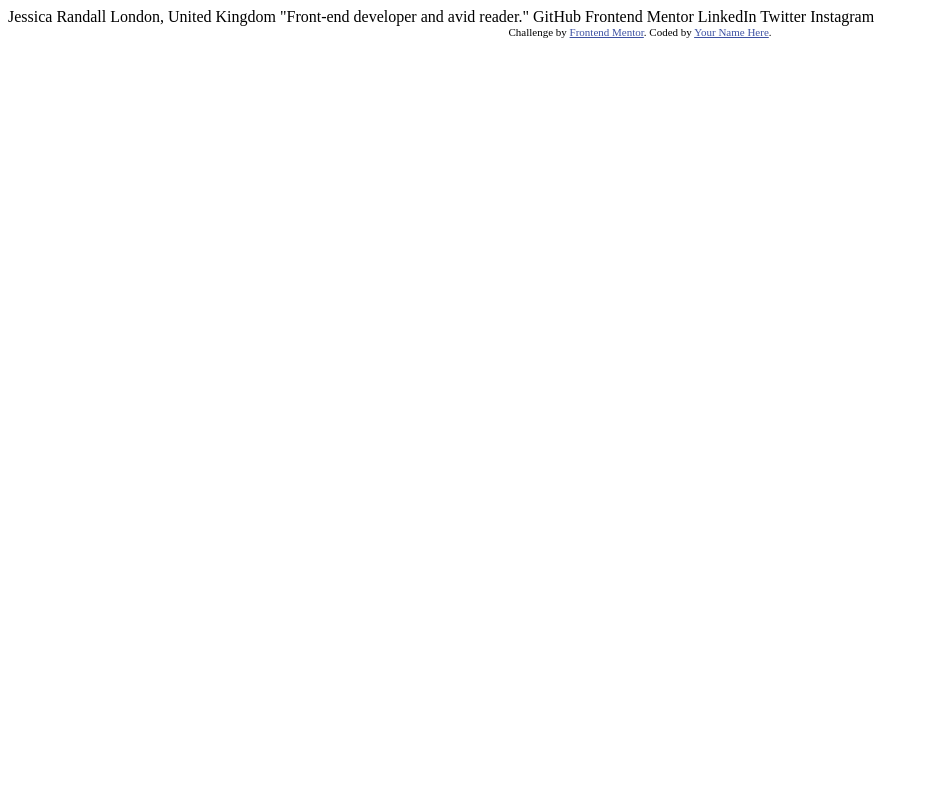
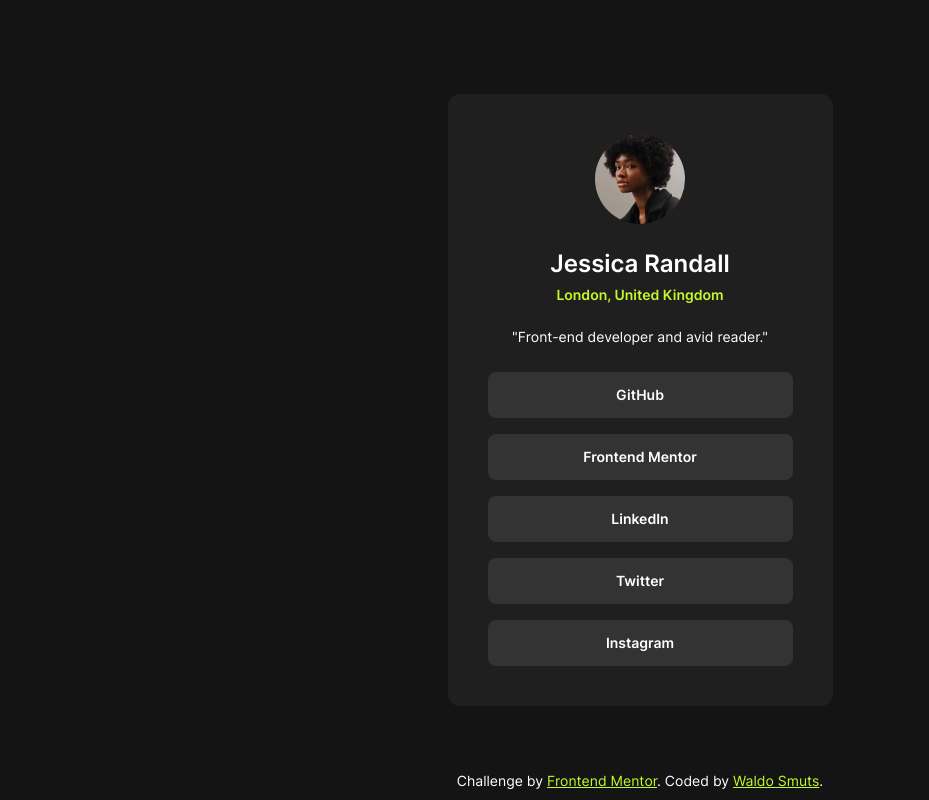
Before and after one commit to waldosmuts/social-links-profile, a plain HTML site: page index.html in a window 1280 px wide. Shown: the whole page, without its empty margins (0-929 px from the left). Drawn offline with Linux system fonts and the light colour scheme.

Commit message:
first solution

```diff
--- a/index.html
+++ b/index.html
@@ -1,34 +1,38 @@
 <!DOCTYPE html>
 <html lang="en">
-<head>
-  <meta charset="UTF-8">
-  <meta name="viewport" content="width=device-width, initial-scale=1.0"> <!-- displays site properly based on user's device -->
-
-  <link rel="icon" type="image/png" sizes="32x32" href="./assets/images/favicon-32x32.png">
-
-  <title>Frontend Mentor | Social links profile</title>
-
-  <!-- Feel free to remove these styles or customise in your own stylesheet 👍 -->
-  <style>
-    .attribution { font-size: 11px; text-align: center; }
-    .attribution a { color: hsl(228, 45%, 44%); }
-  </style>
-</head>
-<body>
-
-  Jessica Randall
-  London, United Kingdom
-  "Front-end developer and avid reader."
-
-  GitHub
-  Frontend Mentor
-  LinkedIn
-  Twitter
-  Instagram
-
-  <div class="attribution">
-    Challenge by <a href="https://www.frontendmentor.io?ref=challenge" target="_blank">Frontend Mentor</a>.
-    Coded by <a href="#">Your Name Here</a>.
-  </div>
-</body>
+  <head>
+    <meta charset="UTF-8" />
+    <meta name="viewport" content="width=device-width, initial-scale=1.0" />
+    <link
+      rel="icon"
+      type="image/png"
+      sizes="32x32"
+      href="./assets/images/favicon-32x32.png"
+    />
+    <link rel="stylesheet" href="reset.css" />
+    <link rel="stylesheet" href="stylesheet.css" />
+    <title>Social Links Profile | Frontend Mentor</title>
+  </head>
+  <body>
+    <div class="card">
+      <img src="./assets/images/avatar-jessica.jpeg" alt="profile picture" />
+      <h1>Jessica Randall</h1>
+      <h2>London, United Kingdom</h2>
+      <h3>"Front-end developer and avid reader."</h3>
+      <div class="links">
+        <a href="" target="_blank" class="link">GitHub</a>
+        <a href="" target="_blank" class="link">Frontend Mentor</a>
+        <a href="" target="_blank" class="link">LinkedIn</a>
+        <a href="" target="_blank" class="link">Twitter</a>
+        <a href="" target="_blank" class="link">Instagram</a>
+      </div>
+    </div>
+    <footer class="attribution">
+      Challenge by
+      <a href="https://www.frontendmentor.io?ref=challenge" target="_blank"
+        >Frontend Mentor</a
+      >. Coded by
+      <a href="https://github.com/waldosmuts" target="_blank">Waldo Smuts</a>.
+    </footer>
+  </body>
 </html>
--- /dev/null
+++ b/reset.css
@@ -0,0 +1,124 @@
+html,
+body,
+div,
+span,
+applet,
+object,
+iframe,
+h1,
+h2,
+h3,
+h4,
+h5,
+h6,
+p,
+blockquote,
+pre,
+a,
+abbr,
+acronym,
+address,
+big,
+cite,
+code,
+del,
+dfn,
+em,
+img,
+ins,
+kbd,
+q,
+s,
+samp,
+small,
+strike,
+strong,
+sub,
+sup,
+tt,
+var,
+b,
+u,
+i,
+center,
+dl,
+dt,
+dd,
+ol,
+ul,
+li,
+fieldset,
+form,
+label,
+legend,
+table,
+caption,
+tbody,
+tfoot,
+thead,
+tr,
+th,
+td,
+article,
+aside,
+canvas,
+details,
+embed,
+figure,
+figcaption,
+footer,
+header,
+hgroup,
+menu,
+nav,
+output,
+ruby,
+section,
+summary,
+time,
+mark,
+audio,
+video {
+  margin: 0;
+  padding: 0;
+  border: 0;
+  font-size: 100%;
+  font: inherit;
+  vertical-align: baseline;
+}
+/* HTML5 display-role reset for older browsers */
+article,
+aside,
+details,
+figcaption,
+figure,
+footer,
+header,
+hgroup,
+menu,
+nav,
+section {
+  display: block;
+}
+body {
+  line-height: 1;
+}
+ol,
+ul {
+  list-style: none;
+}
+blockquote,
+q {
+  quotes: none;
+}
+blockquote:before,
+blockquote:after,
+q:before,
+q:after {
+  content: '';
+  content: none;
+}
+table {
+  border-collapse: collapse;
+  border-spacing: 0;
+}
--- /dev/null
+++ b/stylesheet.css
@@ -0,0 +1,119 @@
+:root {
+  --color-green: hsl(75, 94%, 57%);
+  --color-white: hsl(0, 0%, 100%);
+  --color-grey: hsl(0, 0%, 20%);
+  --color-dark-grey: hsl(0, 0%, 12%);
+  --color-off-black: hsl(0, 0%, 8%);
+
+  --font-primary: Inter, sans-serif;
+}
+
+@font-face {
+  font-family: Inter;
+  src: url('/assets/fonts/Inter-VariableFont_slnt,wght.ttf') format('truetype');
+  font-weight: 400, 600, 700;
+}
+
+html,
+body {
+  min-height: 100vh;
+}
+
+body {
+  background-color: var(--color-off-black);
+  font-family: var(--font-primary);
+  font-size: 14px;
+  font-weight: 400;
+
+  display: flex;
+  justify-content: center;
+  align-items: center;
+
+  padding: 24px;
+  box-sizing: border-box;
+
+  color: var(--color-white);
+}
+
+.card {
+  background-color: var(--color-dark-grey);
+  border-radius: 12px;
+
+  display: flex;
+  flex-direction: column;
+  align-items: center;
+
+  max-width: 385px;
+  width: 100%;
+
+  padding: 40px;
+  box-sizing: border-box;
+}
+
+img {
+  border-radius: 50%;
+  width: 90px;
+  height: 90px;
+}
+
+h1 {
+  font-size: 24px;
+  font-weight: 600;
+  margin-top: 28px;
+}
+
+h2 {
+  color: var(--color-green);
+  font-weight: 600;
+  margin-top: 12px;
+}
+
+h3 {
+  margin: 28px 0;
+}
+
+.links {
+  display: flex;
+  flex-direction: column;
+  gap: 16px;
+  width: 100%;
+}
+
+.link {
+  background-color: var(--color-grey);
+  color: var(--color-white);
+
+  text-decoration: none;
+
+  padding: 16px 0;
+
+  width: 100%;
+  text-align: center;
+
+  border-radius: 8px;
+
+  font-weight: 600;
+
+  transition: background-color 0.3s ease-in-out, color 0.3s ease-in-out;
+}
+
+.link:hover {
+  background-color: var(--color-green);
+  color: var(--color-dark-grey);
+}
+
+.attribution {
+  position: fixed;
+  bottom: 0;
+  padding: 12px;
+}
+
+.attribution a {
+  color: var(--color-green);
+}
+
+@media screen and (max-width: 768px) {
+  .card {
+    padding: 24px;
+  }
+}
```
